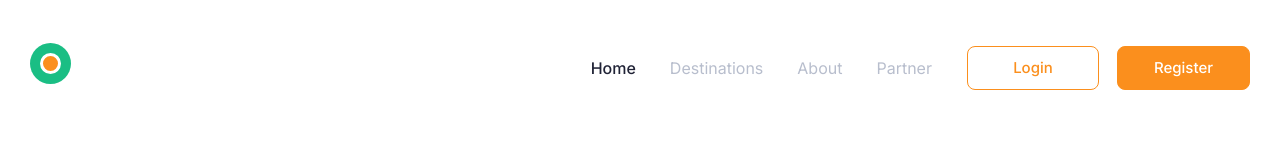
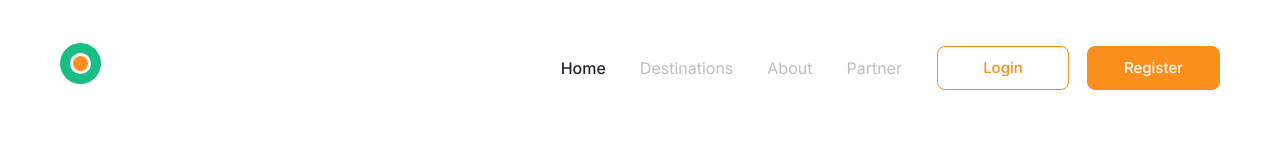
Before and after one commit to OlhaNik91/Explore-and-Travel, a plain HTML site: page index.html in a window 1280 px wide. Drawn offline with Linux system fonts and the light colour scheme.

Commit message:
change paddings for container

```diff
--- a/css/index.css
+++ b/css/index.css
@@ -10,8 +10,9 @@
     display: flex;
     justify-content: space-between;
     align-items: center;
-    max-width: 1220px;
+    max-width: 1340px;
     margin: 0 auto;
+    padding: 0 60px;
 }
 
 /*typography*/
```
